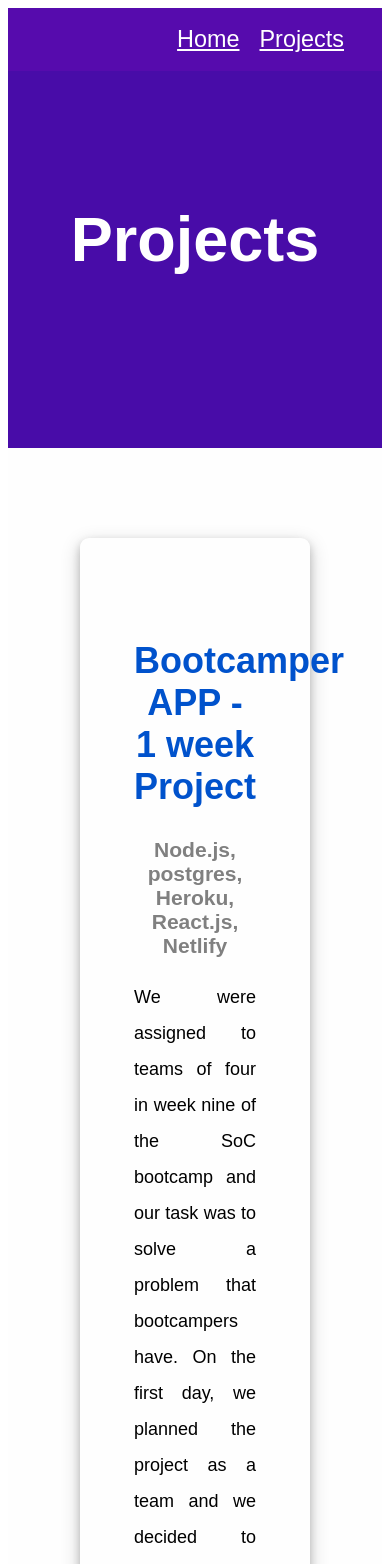
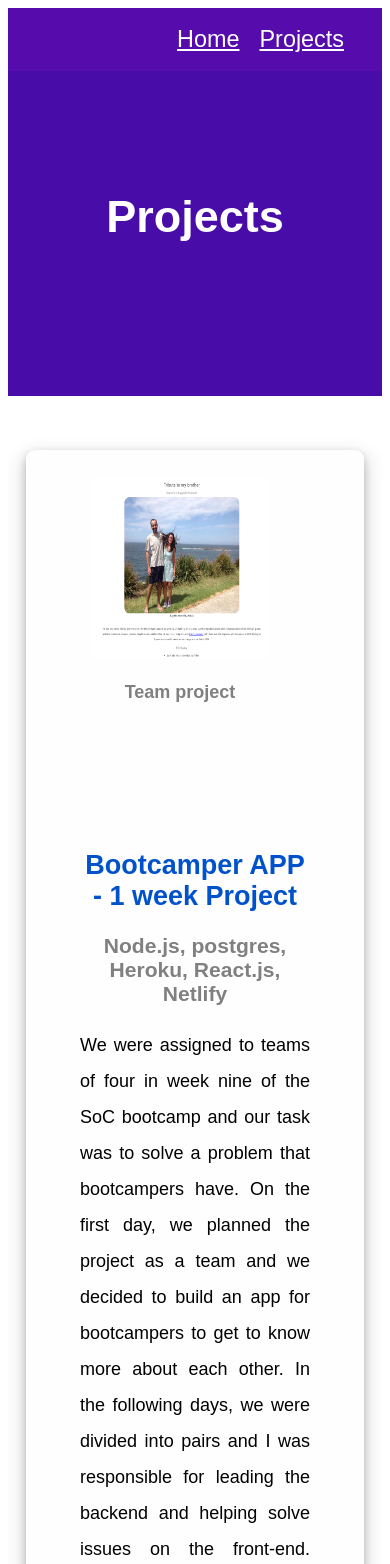
Before and after one commit to drinobre/portfolio, a Next.js app in the folder portfolio/: page /projects in a window 390 px wide. Shown: the top 1564 px of the page. Built offline with nearby package versions, Linux system fonts and the light colour scheme.

Commit message:
image on project and css style

```diff
--- a/portfolio/components/DisplayCard/index.js
+++ b/portfolio/components/DisplayCard/index.js
@@ -2,7 +2,7 @@ import Image from "next/image";
 
 export default function DisplayProjects({
   title,
-  src,
+  imageSrc,
   alt,
   fullDescription,
   technology,
@@ -17,7 +17,7 @@ export default function DisplayProjects({
         <div className="project-group1">
           <div className="project-group-image">
             <Image
-              src="/images/personal_avatar.png"
+              src={imageSrc}
               alt="Adriana Nobre Lawrence Avatar"
               width="10"
               height="10"
--- a/portfolio/libs/projects_data.js
+++ b/portfolio/libs/projects_data.js
@@ -2,7 +2,7 @@ const projectList = [
   {
     id: 1,
     title: "Bootcamper APP - 1 week Project",
-    src: "",
+    imageSrc: "/thumbnails/tribute_page.png",
     description: "",
     fullDescription:
       "We were assigned to teams of four in week nine of the SoC bootcamp and our task was to solve a problem that bootcampers have. On the first day, we planned the project as a team and we decided to build an app for bootcampers to get to know more about each other. In the following days, we were divided into pairs and I was responsible for leading the backend and helping solve issues on the front-end. During the week, we learnt how to effectively work as a team, how to use git branches, deploy on Netlify and Heroku and how resilient we were as a team.",
@@ -16,7 +16,7 @@ const projectList = [
   {
     id: 2,
     title: "Cocktail API",
-    src: "",
+    imageSrc: "/thumbnails/tribute_page.png",
     description: "",
     fullDescription:
       "This project was created in my spare time and the aim was to create a React app from scratch by practicing fetching data from an API, using custom hooks, React Router, UI libraries, React Modal components.",
@@ -29,7 +29,7 @@ const projectList = [
   {
     id: 3,
     title: "Personalise Dictionary",
-    src: "",
+    imageSrc: "/thumbnails/tribute_page.png",
     description: "",
     fullDescription:
       "During the Christmas break, we were assigned the task of creating anything we would like. As I wasn't feeling very confident on the backend, I decided to deep dive into Node.js. I used Express wireframe, environment variables to secure the Postgres Database credentials and use HTTP Methods to interact with the database.",
@@ -42,12 +42,12 @@ const projectList = [
   {
     id: 4,
     title: "Tribute page",
-    src: "/thumbnails/tribute_page.png",
+    imageSrc: "/thumbnails/tribute_page.png",
     description: "First HTML project created before start the bootcamper.",
     fullDescription:
       "This project was created during the SoC bootcamp pre-course. As I had no prior knowledge of using HTML and CSS apart from selecting pre-made elements from Wordpress. I decided to create a page in memory of my brother, who is definitely a big inspiration during my SoC experience.",
     technology: "HTML CSS",
-    type: "Indidual project",
+    type: "Individual project",
     creationDate: "oct/2021",
     gitHubLink: "https://codepen.io/drinobre/full/jOLwPyo",
     link: "https://codepen.io/drinobre/full/jOLwPyo",
--- a/portfolio/pages/projects.js
+++ b/portfolio/pages/projects.js
@@ -12,6 +12,7 @@ export default function Projects() {
       <div>
         {projectList.map(function ({
           id,
+          imageSrc,
           title,
           fullDescription,
           technology,
@@ -22,7 +23,7 @@ export default function Projects() {
           return (
             <div key={id}>
               <DisplayProjects
-                // key={id}
+                imageSrc={imageSrc}
                 title={title}
                 type={type}
                 fullDescription={fullDescription}
--- a/portfolio/styles/globals.css
+++ b/portfolio/styles/globals.css
@@ -124,13 +124,14 @@ a {
 
 /* Section group */
 .section-group {
-  padding: 2rem 3rem 1rem 3rem;
+  /* padding: 2rem 3rem 1rem 3rem; */
   background-color: rgb(254, 254, 254);
 }
 
 /* Project Results */
 .project-results {
-  padding: 10px;
+  padding: 2rem 3rem 1rem 3rem;
+  /* padding: 10px; */
   background: rgb(207, 214, 217);
   margin: 0 1rem !important;
 }
@@ -180,9 +181,11 @@ a {
   flex: 30%;
   text-align: center;
   display: block;
-  width: 80%;
+  /* width: 80%; */
   padding: 10px;
   margin: 1rem 3rem;
+  object-fit: cover;
+  max-width: 300px;
 }
 
 /* Project group Text - includes the text side of each card */
@@ -281,34 +284,59 @@ img {
 /* Screen size */
 
 @media (max-width: 1200px) {
+  h1 {
+    font-size: 2.5rem;
+  }
+
+  h2 {
+    font-size: 1.5rem;
+  }
+
+  .mainSubheader {
+    font-size: 1rem;
+  }
   .project-group {
     flex-direction: column;
-    font-size: 1rem;
+    font-size: 0.75rem;
+    padding: 0;
   }
 
   .project-group1 {
     flex-direction: column;
     font-size: 1rem;
+    padding: 0;
   }
 
   .project-results {
     padding: 0;
   }
+
+  .project-results1 {
+    padding: 0;
+  }
+
   .project-results2 {
     padding: 0;
+  }
+  .section-group {
+    padding: 0;
+  }
+
+  .project-group-image {
+    max-width: 200px;
   }
 }
 
 @media (max-width: 600px) {
   .project-group-image {
-    display: none;
+    /* display: none; */
+    max-width: 200px;
   }
 
   .project-group-image2 {
     display: none;
   }
-
-  .project-results2 {
+  .section-group {
     padding: 0;
   }
 }
```
Also changed, not shown: portfolio/public/images/portfolio_header.png (added), 1 other file (tests, documents, lock files or other folders).
